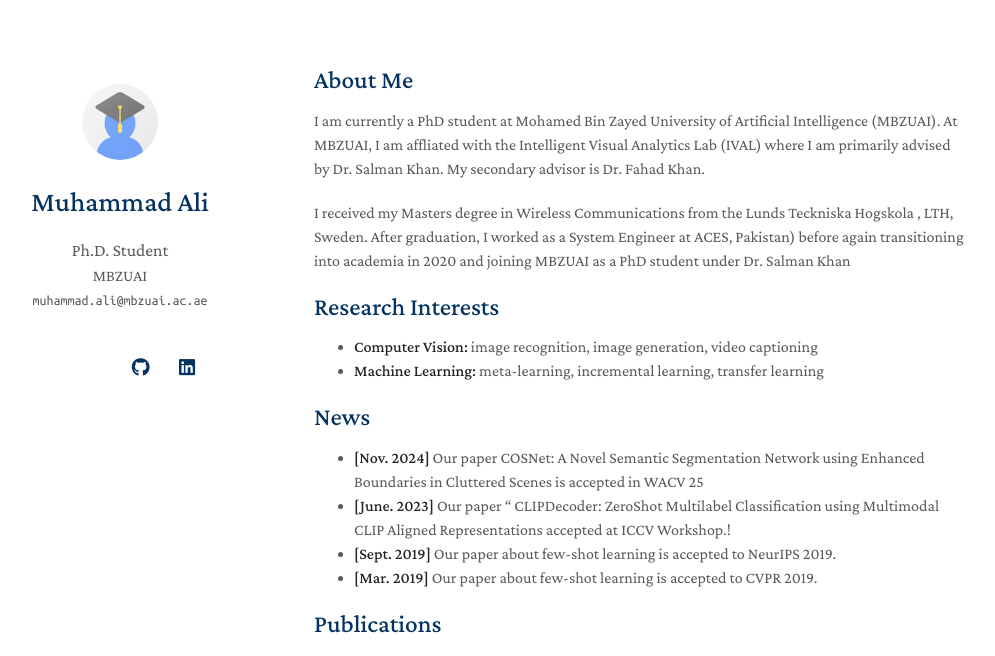
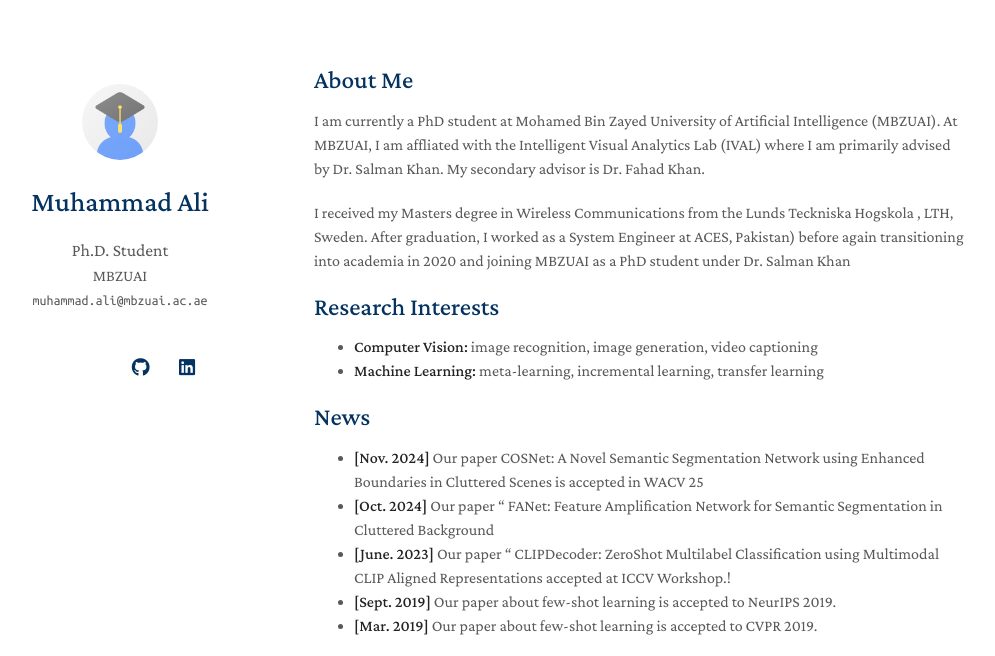
Before and after one commit to aliman80/aliman80.github.io, a Jekyll site: the page built from index.md, in a window 1280 px wide and 900 px high, cut to the strip 0-656 px from the top of the window. Shown: the whole strip, without its empty margins (156-1151 px from the left). Built offline with Jekyll 4.4.1, drawn with Linux system fonts in a browser that asks for light colours; a style sheet for code colours, icons or effects is not loaded; our own code applies the rules of GitHub Pages for plain Markdown files.

Commit message:
Update index.md

```diff
--- a/index.md
+++ b/index.md
@@ -15,6 +15,7 @@ I received my Masters degree in Wireless Communications from the Lunds Teckniska
 ## News
 
 - **[Nov. 2024]** Our paper COSNet: A Novel Semantic Segmentation Network using Enhanced Boundaries in Cluttered Scenes is accepted in WACV 25
+- **[Oct. 2024]** Our paper " FANet: Feature Amplification Network for Semantic Segmentation in Cluttered Background
 - **[June. 2023]** Our paper " CLIPDecoder: ZeroShot Multilabel Classification using Multimodal CLIP Aligned Representations accepted at ICCV Workshop.!
 - **[Sept. 2019]** Our paper about few-shot learning is accepted to NeurIPS 2019.
 - **[Mar. 2019]** Our paper about few-shot learning is accepted to CVPR 2019.
```
